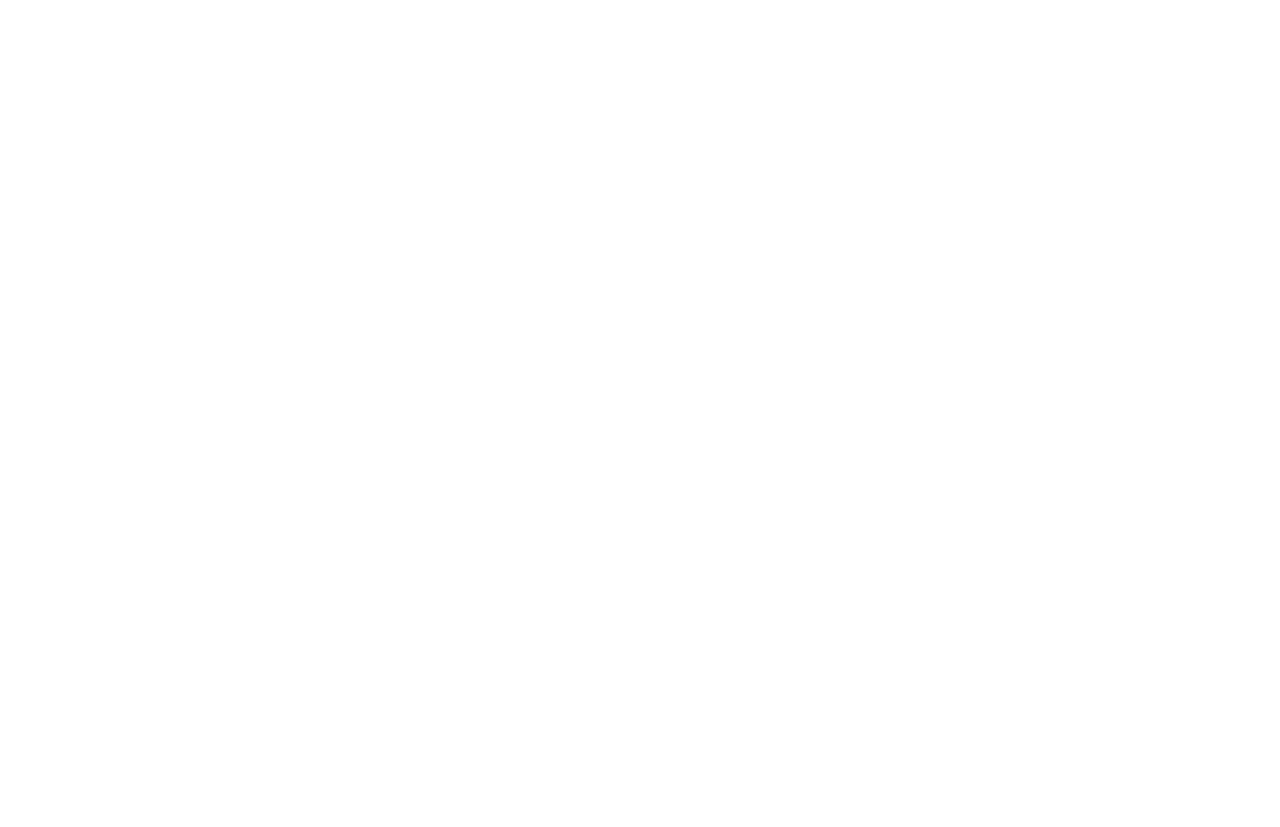
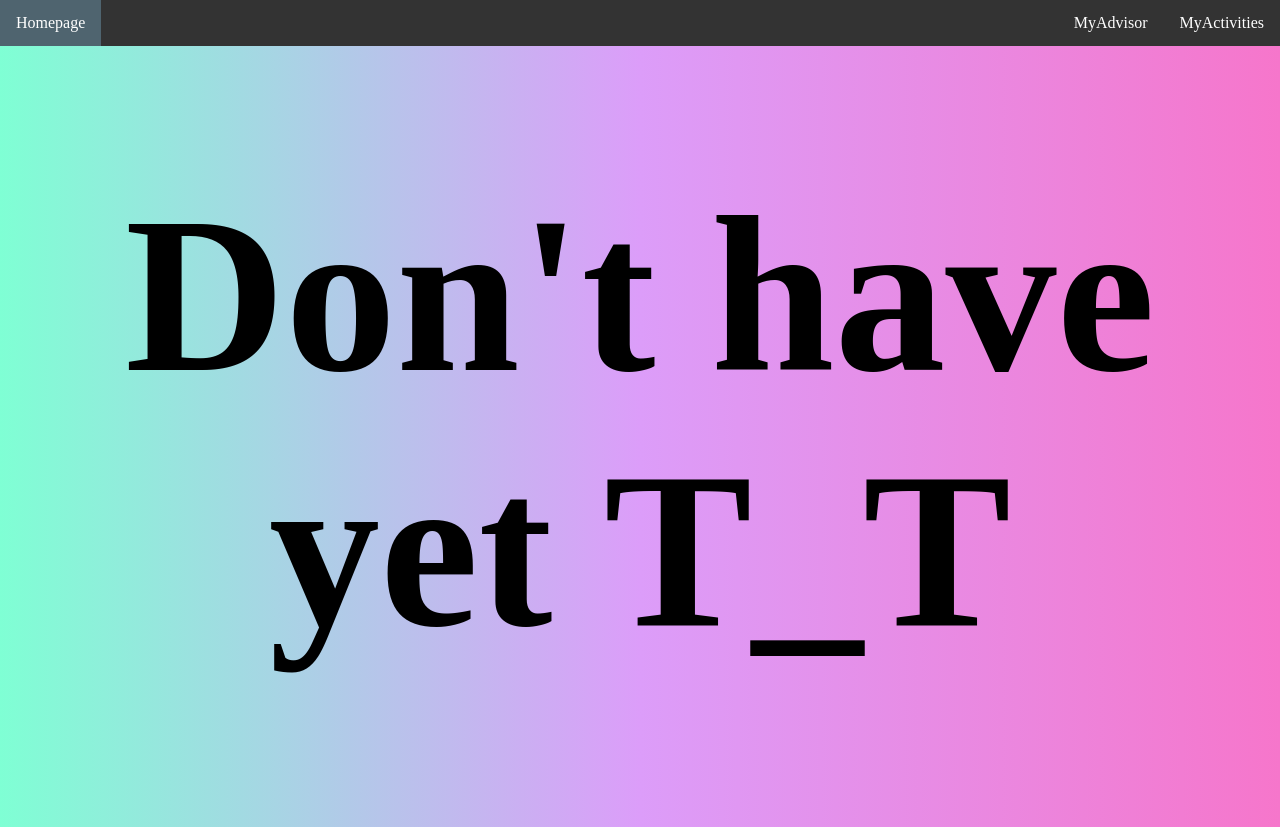
Before and after one commit to Chatpanai/MyCSTUPassport-6609611808, a plain HTML site: page html/myActivities.html in a window 1280 px wide. Before the commit the page ends 800 px from the top, so only its background shows below. Drawn offline with Linux system fonts and the light colour scheme.

Commit message:
add_activitepage

```diff
--- a/css/myCss.css
+++ b/css/myCss.css
@@ -96,3 +96,9 @@ li a:hover:not(.active){
 .advisorimg{
     width: 25%;
 }
+/*specific for MyActivitypage*/
+.myacttxt1{
+    margin-top: 130px;
+    font-size: 222px;
+    text-align: center;
+}
--- a/html/myActivities.html
+++ b/html/myActivities.html
@@ -0,0 +1,15 @@
+<!DOCTYPE html>
+<!--This is not responsive version so please open in PC browser-->
+<html>
+    <head>
+        <title>Homepage</title>
+        <link rel="stylesheet" href="../css/myCss.css">
+    </head>
+    <body>
+        <ul class="nav">
+            <li class="Fl"><a href="../index.html">Homepage</a></li>
+            <li class="Fr"><a href="myActivities.html">MyActivities</a></li>
+            <li class="Fr"><a href="MyAdvisor.html">MyAdvisor</a></li>
+        </ul>
+        <h1 class="myacttxt1">Don't have yet T_T</h2>
+    </body>
```
Also changed, not shown: html/MyAdvisor.html (+0 -1 lines).
